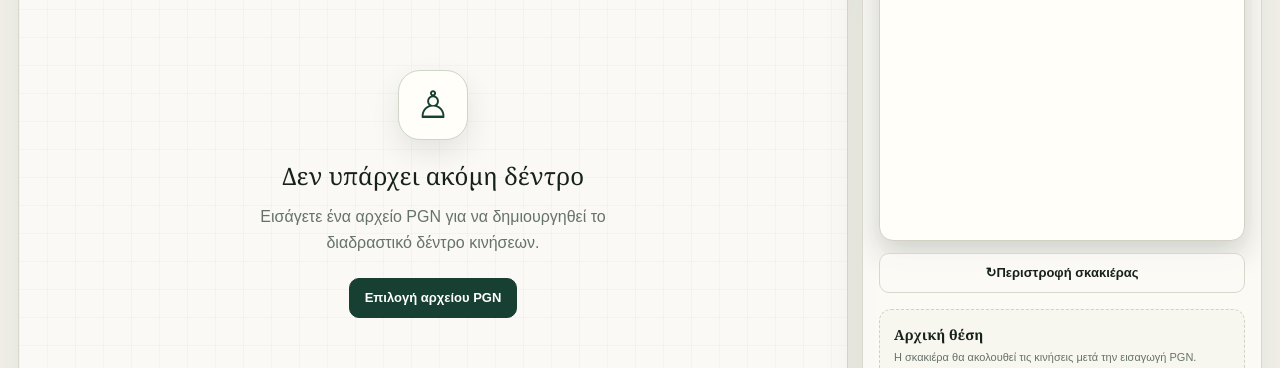
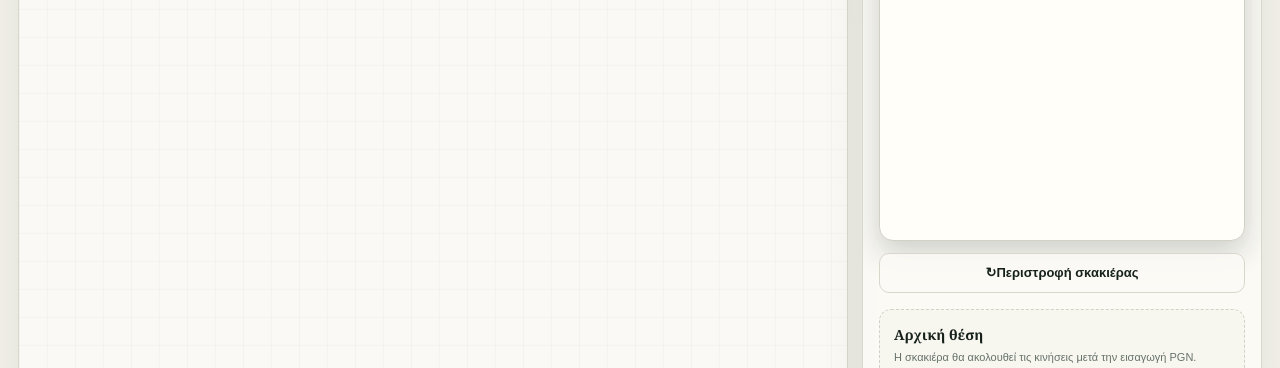
Before and after one commit to mmark76/PGN-Tree-Viewer, a Next.js app: page / in a window 1280 px wide. Shown: the part 296-664 px from the top of the page. Built offline with nearby package versions, Linux system fonts and the light colour scheme.

Commit message:
Simplify the empty move-tree screen
Remove the empty-state message and duplicate controls until a PGN is imported.

```diff
--- a/app/globals.css
+++ b/app/globals.css
@@ -248,43 +248,10 @@ button {
 .tree-empty {
   min-height: 650px;
   height: calc(100vh - 166px);
-  display: flex;
-  align-items: center;
-  justify-content: center;
-  flex-direction: column;
-  padding: 42px 24px;
-  text-align: center;
   background-image:
     linear-gradient(rgba(23, 63, 50, 0.026) 1px, transparent 1px),
     linear-gradient(90deg, rgba(23, 63, 50, 0.026) 1px, transparent 1px);
   background-size: 28px 28px;
-}
-
-.tree-empty-icon {
-  width: 70px;
-  height: 70px;
-  display: grid;
-  place-items: center;
-  margin-bottom: 18px;
-  border: 1px solid #cfd5c9;
-  border-radius: 22px;
-  background: #fffef9;
-  color: var(--forest);
-  box-shadow: 0 12px 28px rgba(33, 43, 37, 0.1);
-  font-size: 38px;
-}
-
-.tree-empty h2 {
-  margin: 0;
-  font-family: Georgia, serif;
-  font-size: 24px;
-}
-
-.tree-empty p {
-  max-width: 430px;
-  margin: 10px 0 22px;
-  color: var(--muted);
-  line-height: 1.6;
 }
 
 .notice {
--- a/features/explorer/components/ExplorerShell.tsx
+++ b/features/explorer/components/ExplorerShell.tsx
@@ -93,14 +93,7 @@ export function ExplorerShell() {
           {hasTree ? (
             <MoveTree root={tree} selectedId={selectedId} collapsedIds={collapsedIds} zoom={zoom} onSelect={setSelectedId} onToggle={toggleBranch} />
           ) : (
-            <div className="tree-empty">
-              <div className="tree-empty-icon" aria-hidden="true">♙</div>
-              <h2>Δεν υπάρχει ακόμη δέντρο</h2>
-              <p>Εισάγετε ένα αρχείο PGN για να δημιουργηθεί το διαδραστικό δέντρο κινήσεων.</p>
-              <button className="button primary" type="button" onClick={openPgnPicker} disabled={importing}>
-                {importing ? "Ανάγνωση αρχείου…" : "Επιλογή αρχείου PGN"}
-              </button>
-            </div>
+            <div className="tree-empty" aria-label="Κενή περιοχή δέντρου κινήσεων" />
           )}
         </section>
         <PositionInspector
```
